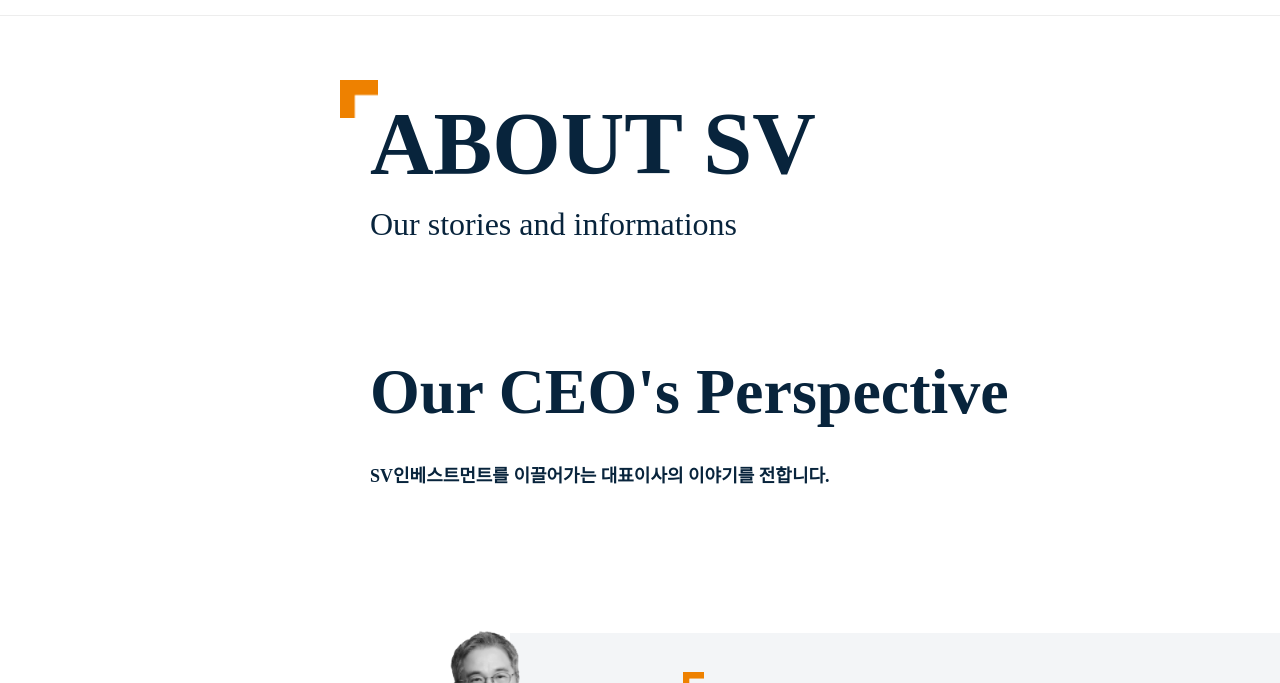
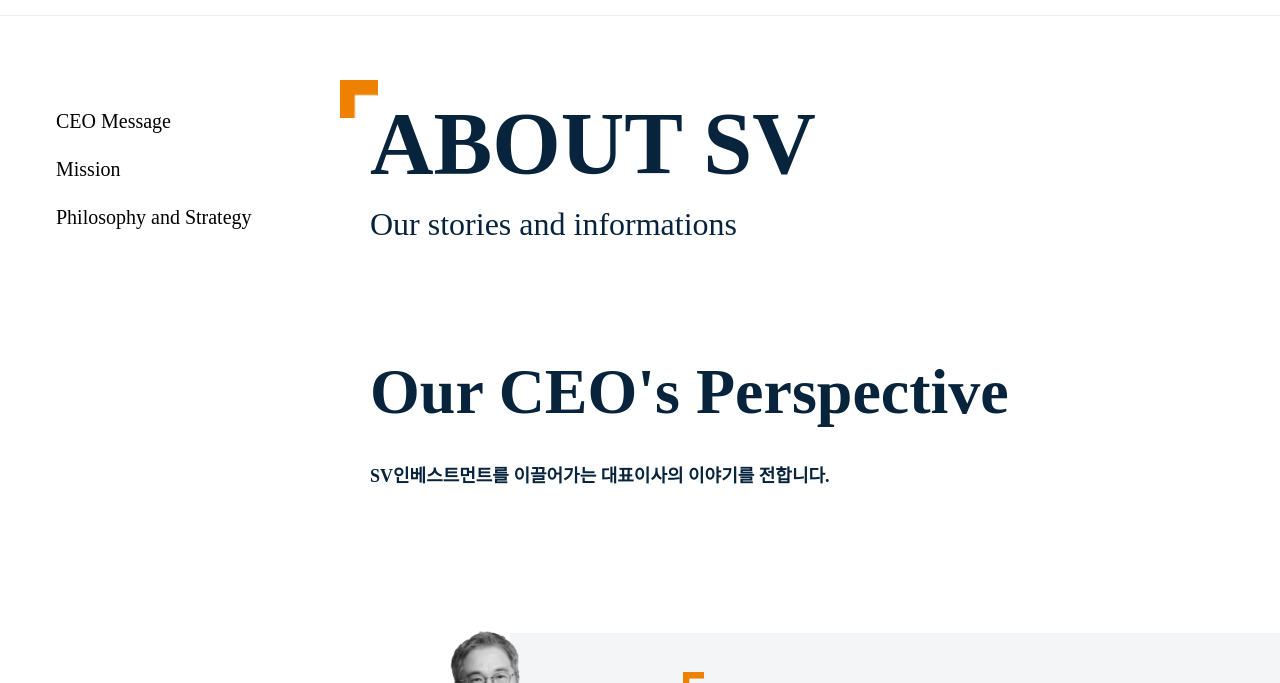
Before and after one commit to jeonginjae/sv_investment, a plain HTML site: page about/index.html in a window 1280 px wide. Shown: the part 65-748 px from the top of the page. Drawn offline with Linux system fonts and the light colour scheme.

Commit message:
20231020
update

```diff
--- a/about/index.html
+++ b/about/index.html
@@ -26,7 +26,16 @@
     </div>
     <!-- about-page main banner -->
     <div id="about-container">
-        <section>
+        <aside>
+            <div class="aside-about">
+                <ul>
+                    <li><a class="menu active" href="#ceo-info">CEO Message</a></li>
+                    <li><a class="menu active" href="#second">Mission</a></li>
+                    <li><a class="menu active" href="#third">Philosophy and Strategy</a></li>
+                </ul>
+            </div>
+        </aside>
+        <section id="ceo-info">
             <div class="main">
                 <div class="inner1">
                     <h2>ABOUT SV</h2>
@@ -59,7 +68,7 @@
                 </div>
             </div>
         </section>
-        <section>
+        <section id="second">
             <div class="second">
                 <div class="inner">
                     <div class="creator">
@@ -89,7 +98,7 @@
                 </div>
             </div>
         </section>
-        <section>
+        <section id="third">
             <div class="third">
                 <div class="inner">
                     <div class="strategies">
--- a/css/style.css
+++ b/css/style.css
@@ -318,6 +318,24 @@
 
 #about-container {
     margin-top: 145px;
+}
+
+#about-container .aside-about {
+    position: fixed;
+    left: 56px;
+    top: 170px;
+}
+
+#about-container .aside-about li:not(:last-child) {
+    margin-bottom: 16px;
+}
+
+#about-container .aside-about li a {
+    text-decoration: none;
+    color: #000000;
+    font-size: 20px;
+    font-weight: var(--font-weight-regular);
+    line-height: 1.6;
 }
 
 #about-container section .main {
```
